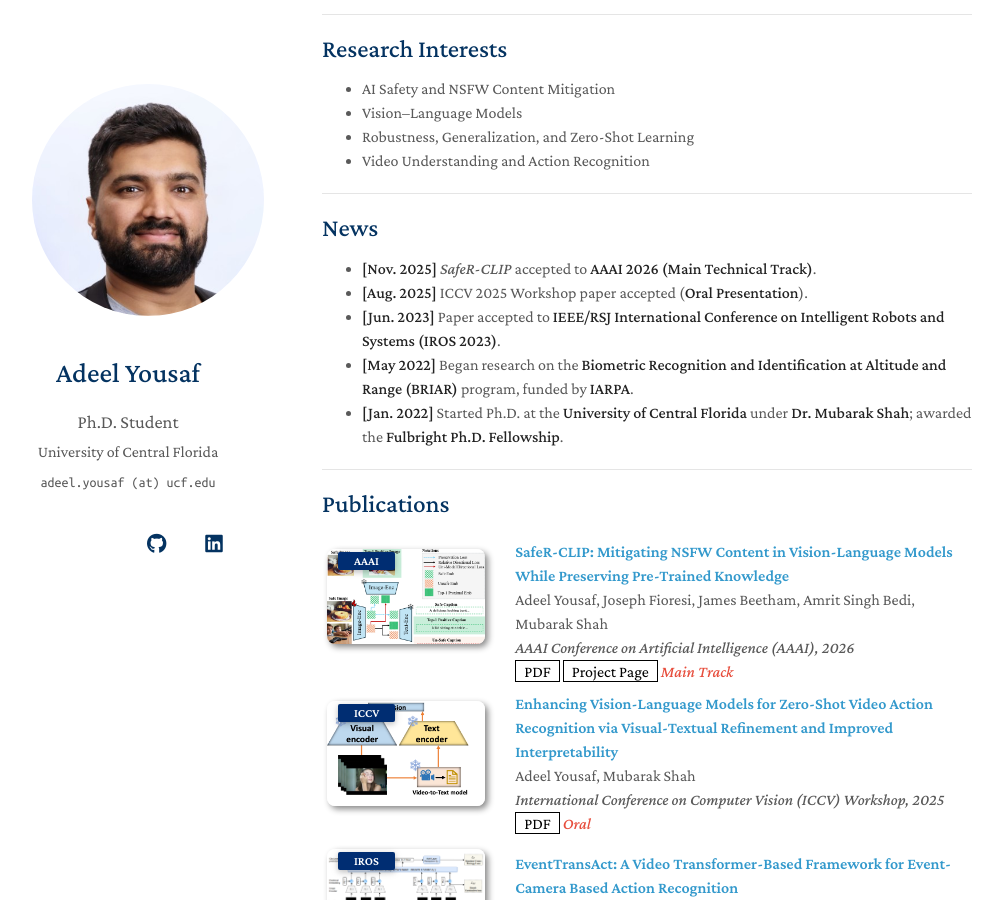
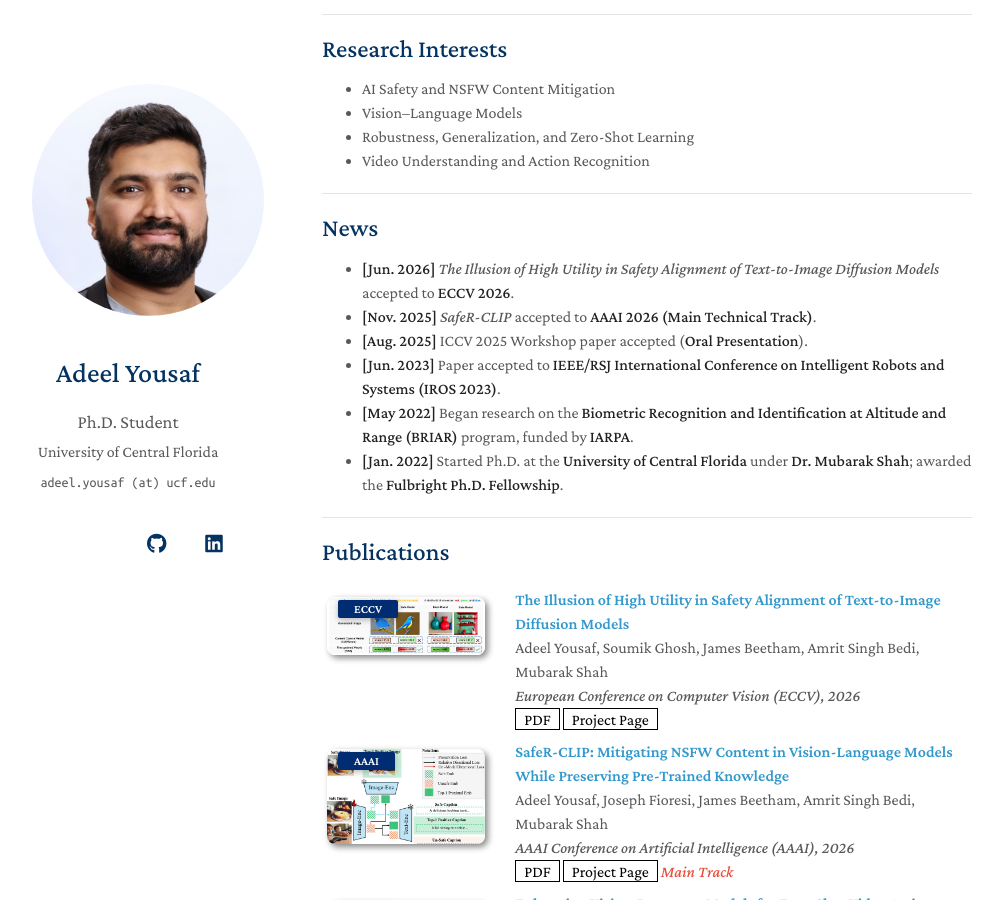
Before and after one commit to Adeelyousaf/Adeelyousaf.github.io, a Jekyll site: the page built from index.md, in a window 1280 px wide and 900 px high, scrolled down 259 px. Shown: the whole window, without its empty margins (148-1150 px from the left). Built offline with Jekyll 4.4.1, drawn with Linux system fonts in a browser that asks for light colours; a style sheet for code colours, icons or effects is not loaded; our own code applies the rules of GitHub Pages for plain Markdown files.

Commit message:
Add ECCV 2026 paper

```diff
--- a/_data/publications.yml
+++ b/_data/publications.yml
@@ -1,4 +1,13 @@
 main:
+  - title: "The Illusion of High Utility in Safety Alignment of Text-to-Image Diffusion Models"
+    authors: "Adeel Yousaf, Soumik Ghosh, James Beetham, Amrit Singh Bedi, Mubarak Shah"
+    conference: "European Conference on Computer Vision (ECCV), 2026"
+    conference_short: "ECCV"
+    image: "assets/img/sage-eccv26.png"
+    pdf: "https://arxiv.org/abs/2607.00402"
+    page: "https://adeelyousaf.github.io/SAGE_ECCV26_Project_Page/"
+
+
   - title: "SafeR-CLIP: Mitigating NSFW Content in Vision-Language Models While Preserving Pre-Trained Knowledge"
     authors: "Adeel Yousaf, Joseph Fioresi, James Beetham, Amrit Singh Bedi, Mubarak Shah"
     conference: "AAAI Conference on Artificial Intelligence (AAAI), 2026"
--- a/index.md
+++ b/index.md
@@ -19,6 +19,7 @@ I am a Fulbright Ph.D. Scholar at the University of Central Florida (UCF), where
 
 ## News
 
+- **[Jun. 2026]** *The Illusion of High Utility in Safety Alignment of Text-to-Image Diffusion Models* accepted to **ECCV 2026**.
 - **[Nov. 2025]** *SafeR-CLIP* accepted to **AAAI 2026 (Main Technical Track)**.
 - **[Aug. 2025]** ICCV 2025 Workshop paper accepted (**Oral Presentation**).
 - **[Jun. 2023]** Paper accepted to **IEEE/RSJ International Conference on Intelligent Robots and Systems (IROS 2023)**.
```
Also changed, not shown: assets/img/sage-eccv26.png (added).
